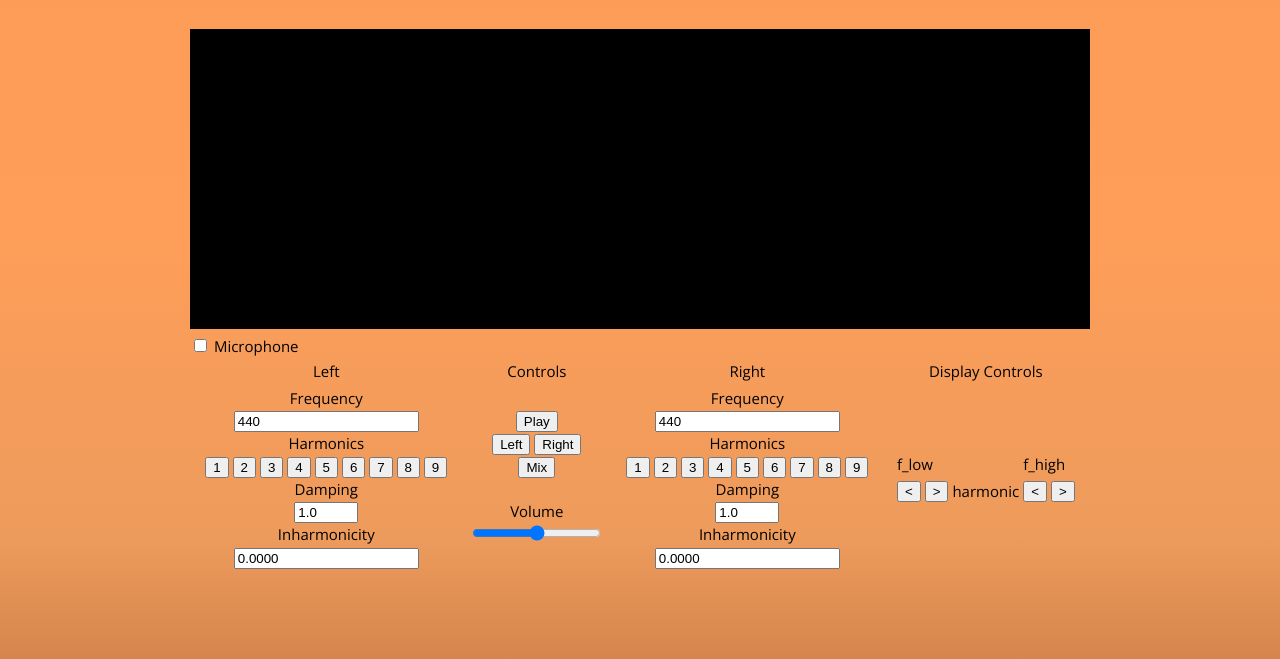
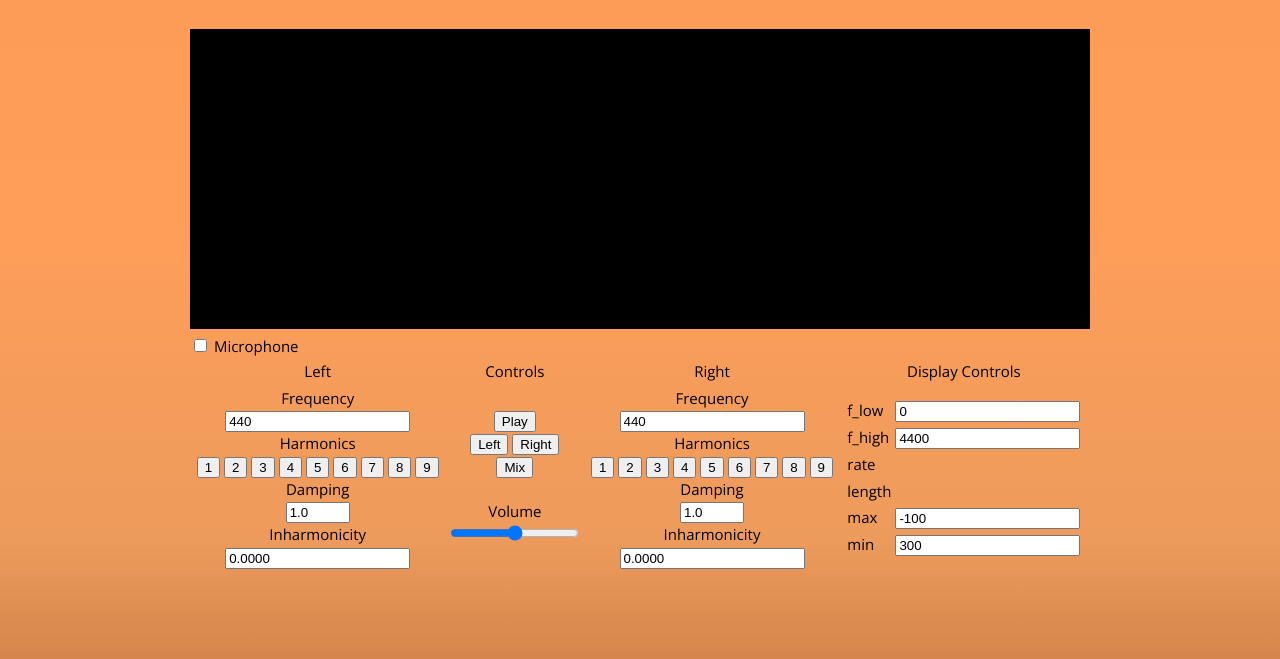
Before and after one commit to herlant/piano_tuner, a plain HTML site: page gui.html in a window 1280 px wide. Shown: the part 117-776 px from the top of the page. Drawn offline with nearby package versions, Linux system fonts and the light colour scheme.

Commit message:
Added some display controls (non-functional)

```diff
--- a/gui.html
+++ b/gui.html
@@ -101,27 +101,36 @@ if (window.matchMedia && window.matchMedia('(max-device-width: 460px)').matches)
             </center>
         </td>
         <td>
+        <form>
             <center>
             <table>
             <tr>
                 <td>f_low</td>
+                <td><input type="number" id="f_low" value="0"></td>
+            </tr>
+            <tr>
+                <td>f_high</td>
+                <td><input type="number" id="f_high" value="4400"></td>
+            </tr>
+            <tr>
+                <td>rate</td>
                 <td></td>
-                <td>f_high</td>
             </tr>
-                <td>
-                    <form>
-                    <input type="button" value="<">
-                    <input type="button" value=">">
-                    </form>
-                </td>
-                <td> harmonic </td>
-                <td>
-                    <button type="button">&lt;</button>
-                    <button type="button">&gt;</button>
-                </td>
+            <tr>
+                <td>length</td>
+                <td></td>
+            </tr>
+            <tr>
+                <td>max</td>
+                <td><input type="number" id="db_min" value="-100"></td>
+            </tr>
+            <tr>
+                <td>min</td>
+                <td><input type="number" id="db_max" value="300"></td>
+            </tr>
             </table>
-
             </center>
+            </form>
         </td>
     </tr>
 </table>
```
